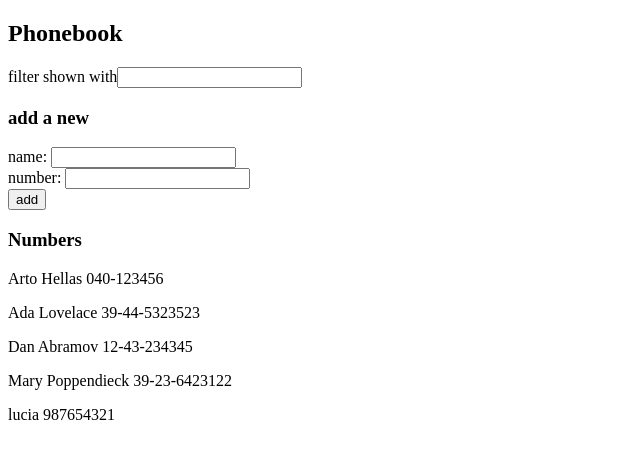
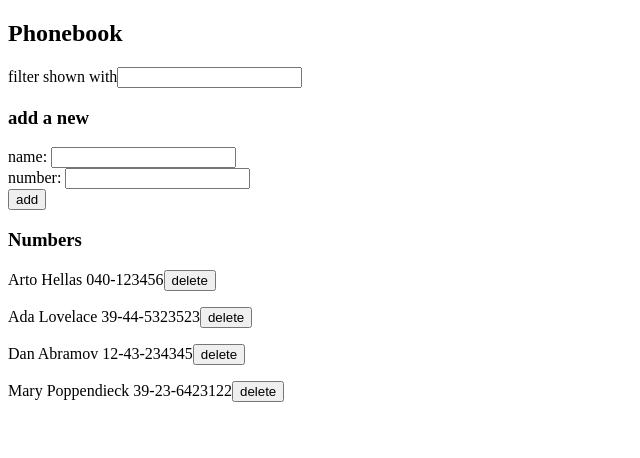
Before and after one commit to guilleps/fullstackopenlearn, a React (Vite) app in the folder part2/phonebook/: page / in a window 1280 px wide. Shown: the top 458 px of the page, without its empty margins (0-640 px from the left). Built offline with nearby package versions, Linux system fonts and the light colour scheme; data requests are answered from the project's data file.

Commit message:
part2/2.14.

```diff
--- a/part2/phonebook/db.json
+++ b/part2/phonebook/db.json
@@ -19,11 +19,6 @@
       "name": "Mary Poppendieck",
       "number": "39-23-6423122",
       "id": "4"
-    },
-    {
-      "id": "fec8",
-      "name": "lucia",
-      "number": "987654321"
     }
   ]
 }
--- a/part2/phonebook/src/App.jsx
+++ b/part2/phonebook/src/App.jsx
@@ -12,9 +12,7 @@ const App = () => {
   const [nameFilter, setNameFilter] = useState("");
 
   useEffect(() => {
-    numberService
-      .getAllNumbers()
-      .then((personList) => setPersons(personList));
+    numberService.getAllNumbers().then((personList) => setPersons(personList));
   }, []);
 
   // console.log(persons);
@@ -41,13 +39,11 @@ const App = () => {
       return;
     }
 
-    numberService
-      .postNumber(nameObject)
-        .then((newPerson) => {
-          setPersons(persons.concat(newPerson));
-          setNewName("");
-          setNewNumber("");
-        });
+    numberService.postNumber(nameObject).then((newPerson) => {
+      setPersons(persons.concat(newPerson));
+      setNewName("");
+      setNewNumber("");
+    });
   };
 
   const handleNameChange = (event) => setNewName(event.target.value);
@@ -61,6 +57,18 @@ const App = () => {
   );
 
   // console.log(searchContacts);
+
+  const deleteNumberClicked = (id) => {
+    const personFinded = persons.find((p) => p.id === id);
+    if (window.confirm(`Delete ${personFinded.name} ?`)) {
+      numberService
+        .deletePerson(id)
+        .then(() => {
+          setPersons(persons.filter((person) => person.id !== id));
+        })
+    }
+
+  };
 
   return (
     <>
@@ -80,7 +88,13 @@ const App = () => {
       />
 
       <h3>Numbers</h3>
-      <Persons newPersons={searchContacts} />
+      {searchContacts.map((person) => (
+        <Persons
+          key={person.id}
+          person={person}
+          deleteNumber={() => deleteNumberClicked(person.id)}
+        />
+      ))}
     </>
   );
 };
--- a/part2/phonebook/src/components/Persons.jsx
+++ b/part2/phonebook/src/components/Persons.jsx
@@ -1,11 +1,10 @@
-const Persons = ({ newPersons }) => {
+const Persons = ({ person, deleteNumber }) => {
   return (
     <>
-      {newPersons.map((person) => (
-        <p key={person.id}>
-          {person.name} {person.number}{" "}
-        </p>
-      ))}
+      <p>
+        {person.name} {person.number}
+        <button onClick={deleteNumber}>delete</button>
+      </p>
     </>
   );
 };
--- a/part2/phonebook/src/services/Number.js
+++ b/part2/phonebook/src/services/Number.js
@@ -9,7 +9,16 @@ const postNumber = async (newContact) => {
   return axios.post(apiUrl, newContact).then((res) => res.data);
 };
 
+const deletePerson = async (id) => {
+  return axios
+    .delete(`${apiUrl}/${id}`)
+    .then((res) =>
+      console.log(res.data.name + "' phone was deleted")
+    );
+};
+
 export default {
-    getAllNumbers,
-    postNumber
+  getAllNumbers,
+  postNumber,
+  deletePerson,
 };
```
